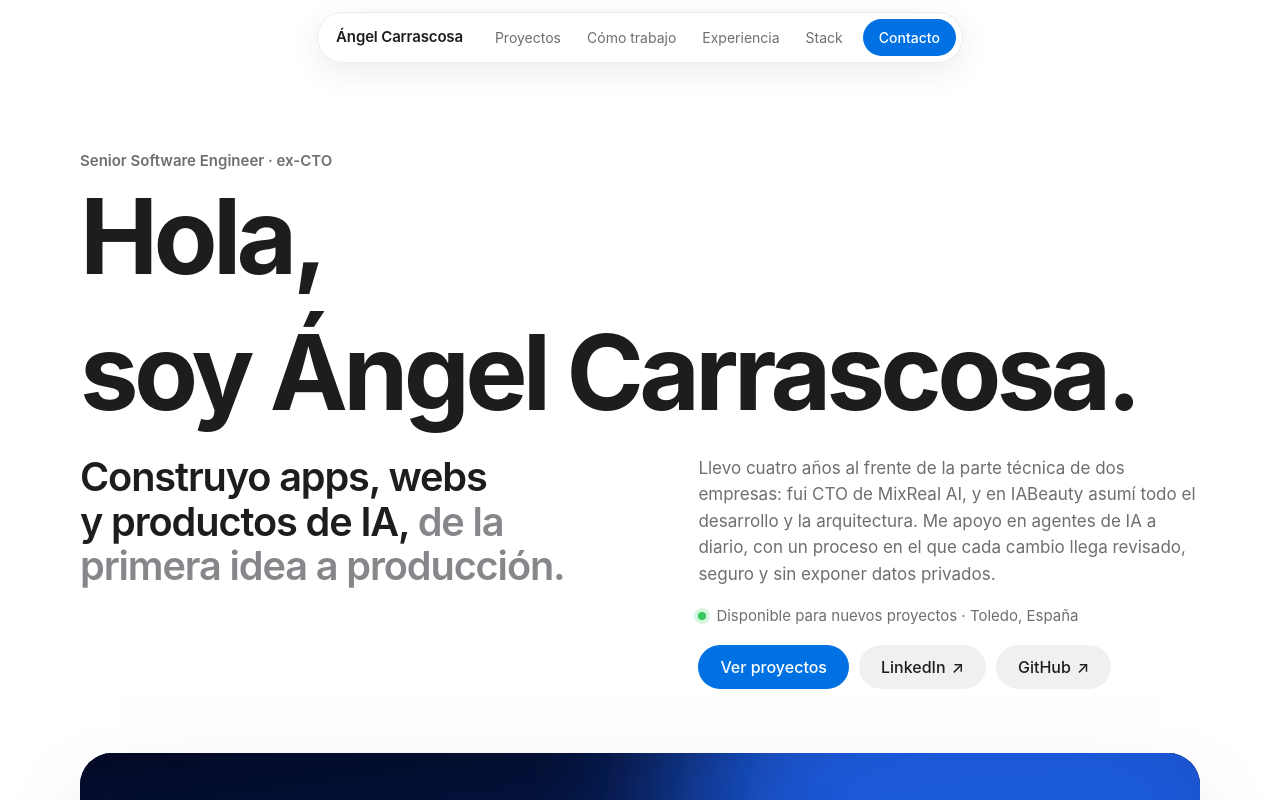
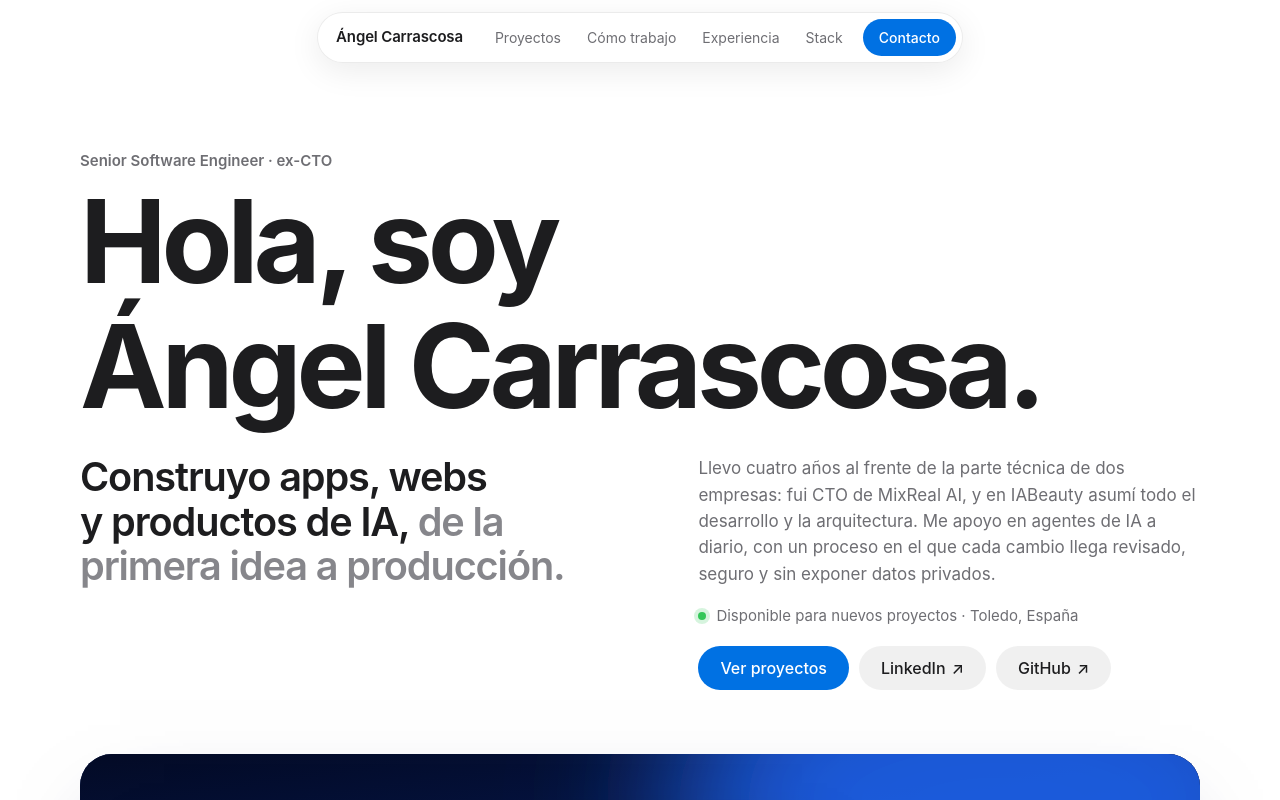
Before and after one commit to Acarfilms/Acarfilms.github.io, an Astro site: page / in a window 1280 px wide. Shown: the top 800 px of the page. Built offline with nearby package versions, Linux system fonts and the light colour scheme; Astro itself is replaced by a stand-in of ours.

Commit message:
Balance the hero greeting
Break the heading as 'Hola, soy' / 'Ángel Carrascosa.' so both lines carry similar weight. The name line still never wraps, scales up to 116px and keeps a 0.1em gap so the Á accent stays clear of the line above.

```diff
--- a/src/components/Hero.astro
+++ b/src/components/Hero.astro
@@ -6,7 +6,7 @@ import { profile, heroWidgets } from '../data/profile';
 <section class="hero" id="top">
   <div class="wrap">
     <p class="eyebrow">{profile.headline}</p>
-    <h1>Hola, <span class="h1-name">soy Ángel Carrascosa.</span></h1>
+    <h1>Hola, soy <span class="h1-name">Ángel Carrascosa.</span></h1>
 
     <div class="hero-row">
       <p class="hero-lead">
@@ -64,17 +64,17 @@ import { profile, heroWidgets } from '../data/profile';
 
   h1 {
     margin: 12px 0 0;
-    font-size: clamp(32px, 8.2vw, 106px);
-    font-size: min(106px, calc(100cqi / 10.7));
+    font-size: clamp(38px, 9.2vw, 116px);
+    font-size: min(116px, calc(100cqi / 8.8));
     line-height: 0.98;
     letter-spacing: -0.045em;
     font-weight: 700;
   }
 
-  /* Own line, nudged down so the comma above never touches the accent on the Á. */
+  /* The name gets its own line and never wraps. A little air keeps the Á accent off the H above. */
   .h1-name {
     display: block;
-    margin-top: 0.32em;
+    margin-top: 0.1em;
     white-space: nowrap;
   }
 
```
